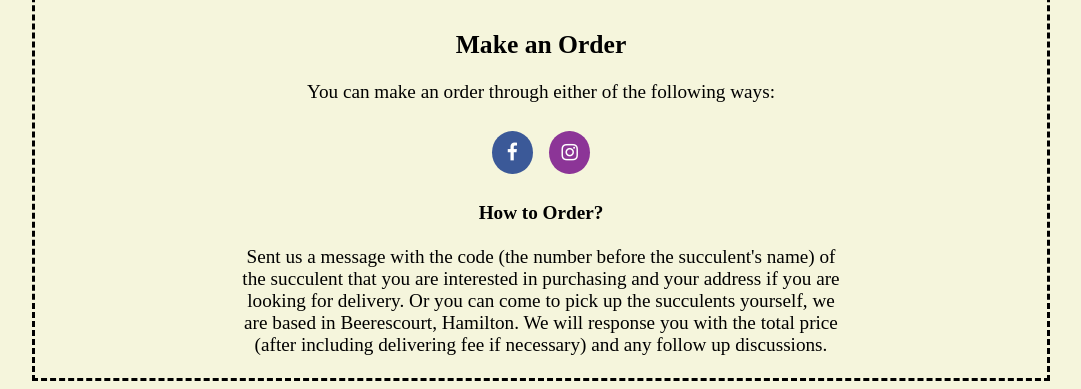
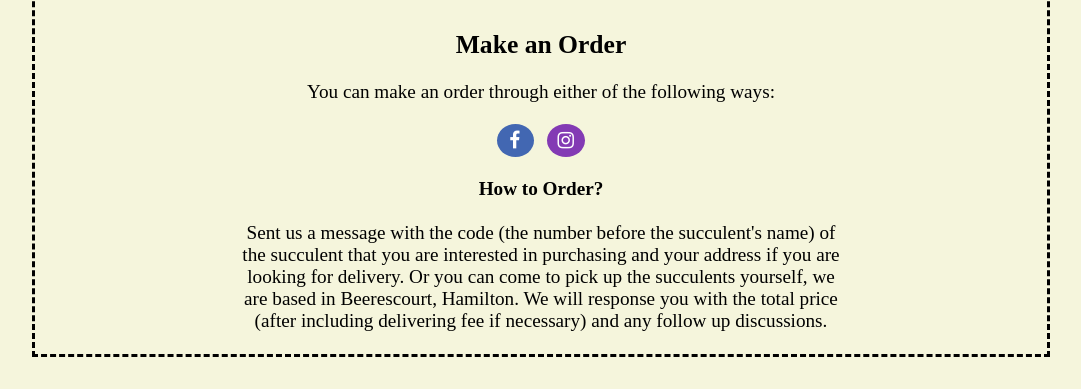
Before and after one commit to Grace2102/Succulent-Buzz, a plain HTML site: page index.html in a window 1280 px wide. Shown: the part 987-1376 px from the top of the page, without its empty margins (99-1180 px from the left). After the commit the page ends 1352 px from the top, so only its background shows below. Drawn offline with Linux system fonts and the light colour scheme.

Commit message:
Adjusted icons' paddings

```diff
--- a/index.html
+++ b/index.html
@@ -57,8 +57,12 @@
                 <h2 id="Order">Make an Order</h2>
                 <p class = "texts">
                     You can make an order through either of the following ways:<br><br>
-                    <a href="https://www.facebook.com/minmie.littlehut" target="_blank"><i  class="fa fa-facebook"></i></a>
-                    <a href="https://www.instagram.com/amyg_delightcorner/" target="_blank"><i  class="fa fa-instagram"></i></a>
+                    <a class="fbicon" href="https://www.facebook.com/minmie.littlehut" target="_blank">
+                        <i  class="fa fa-facebook"></i>
+                    </a>
+                    <a class="igicon" href="https://www.instagram.com/amyg_delightcorner/" target="_blank">
+                        <i  class="fa fa-instagram"></i>
+                    </a>
                     <br><br>
                     <b>How to Order?</b> <br><br>
                     Sent us a message with the code (the number before the succulent's name) of the succulent that you are interested in purchasing and your address if you are looking for delivery. Or you can come to pick up the succulents yourself, we are based in Beerescourt, Hamilton.
--- a/mystyle.css
+++ b/mystyle.css
@@ -102,32 +102,31 @@ figcaption {
     padding: 0;
 }
 
+.fbicon {
+    border-radius: 50%;
+    background-color: #4267B2;
+    margin: 1%;
+    padding-right: 0.55%;
+    padding-left: 1%;
+    padding-top: 1%;
+    padding-bottom: 1%;
+}
+
+.igicon {
+    margin: 1%;
+    padding: 1% 0.8% 1% 0.8%;
+    border-radius: 50%;
+    background-color: #833AB4;
+}
+
 .fa {
-    padding: 2%;
     font-size: 2vw;
-    width: 2.2%;
     text-align: center;
     text-decoration: none;
-    border-radius: 50%;
     margin: 1%;
+    color: white;
   }
 
-  .fa:hover {
+ .texts a:hover {
     opacity: 0.7;
   }
-
-  .fa-facebook {
-    background: #3B5998;
-    color: white;
-    text-align: center;
-    padding-left: 2.25%;
-    padding-right: 2.25%;
-  }
-
-  .fa-instagram {
-    background: #8c3597;
-    color: white;
-    text-align: center;
-    padding-left: auto;
-    padding-right: 2.5%;
-  }
```
